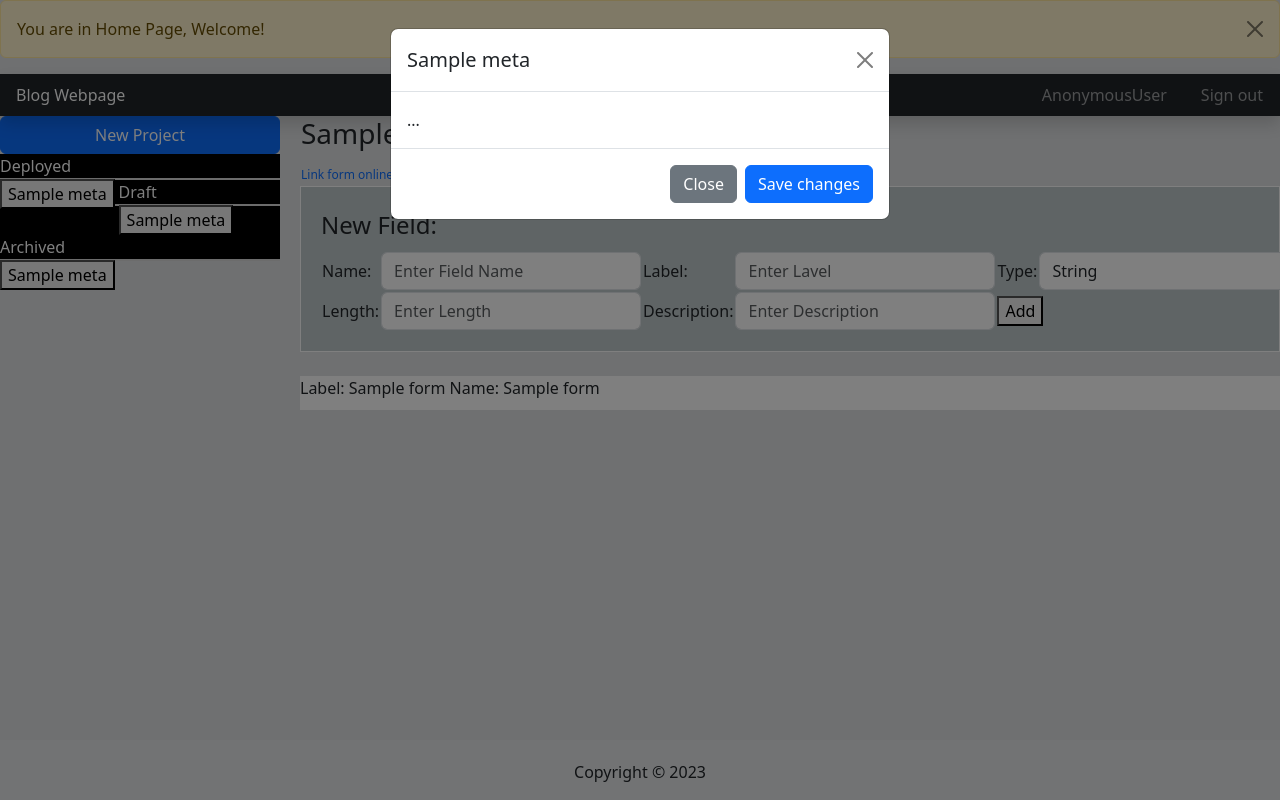
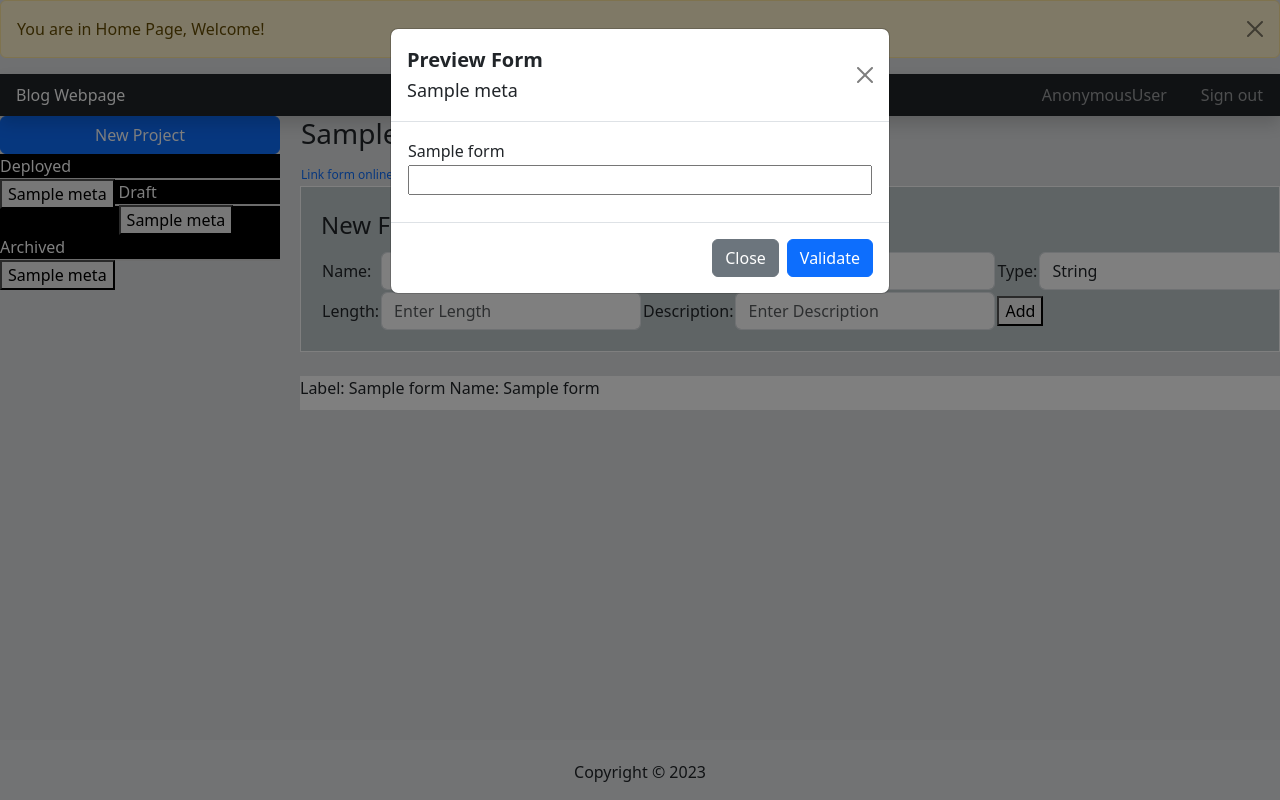
Before and after one commit to josecome/data-collection-tool-django, a Django app: page /formpage/00000000-0000-0000-0000-000000000001 in a window 1280 px wide, after a click on "Preview". Run offline with Django 4.2, Linux system fonts and the light colour scheme; tables that the repository leaves empty hold one stand-in row (values such as "Sample post"); some libraries are stand-ins or nearby versions.

Commit message:
Fields added to the Preview Form Modal

```diff
--- a/forms/templates/landingpage.html
+++ b/forms/templates/landingpage.html
@@ -173,18 +173,32 @@
       <div class="modal-content">
         <div class="modal-header">
           <h1 class="modal-title fs-5" id="previewModalLabel">
-            {% if form_id %}
-                {{ form_id.form_name }}
-            {% endif %}
+            <strong>Preview Form</strong><br>
+            <span style="font-size: 18px;">
+                {% if form_id %}
+                    {{ form_id.form_name }}
+                {% endif %}
+            </span>
           </h1>
           <button type="button" class="btn-close" data-bs-dismiss="modal" aria-label="Close"></button>
         </div>
         <div class="modal-body">
-          ...
+            <table style="width: 100%; background-color: white; padding-bottom: 10px; margin-bottom: 10px;">
+                {% for field in fields %}
+                <tr style="width: 100%;">
+                    <td style="width: 100%;">{{ field.field_label }}</td>
+                </tr>
+                <tr>
+                    <td style="width: 100%;">
+                        <input type="text" value="" name="{{ field.field_name }}"  style="width: 100%;" />
+                    </td>
+                </tr>
+            {% endfor %}
+            </table>
         </div>
         <div class="modal-footer">
           <button type="button" class="btn btn-secondary" data-bs-dismiss="modal">Close</button>
-          <button type="button" class="btn btn-primary">Save changes</button>
+          <button type="button" class="btn btn-primary">Validate</button>
         </div>
       </div>
     </div>
```
